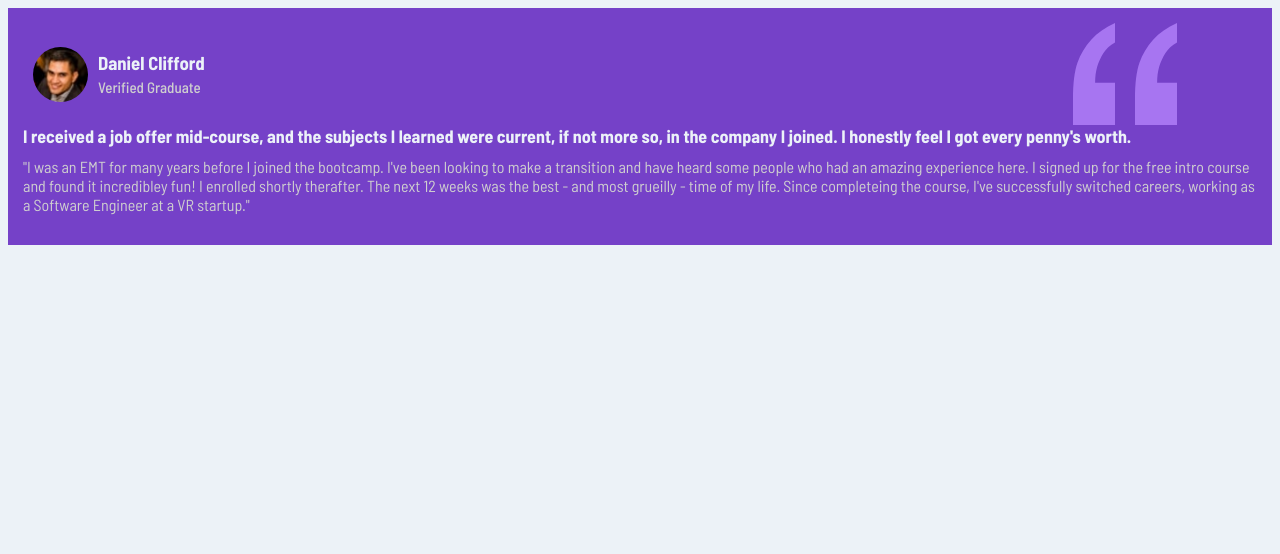
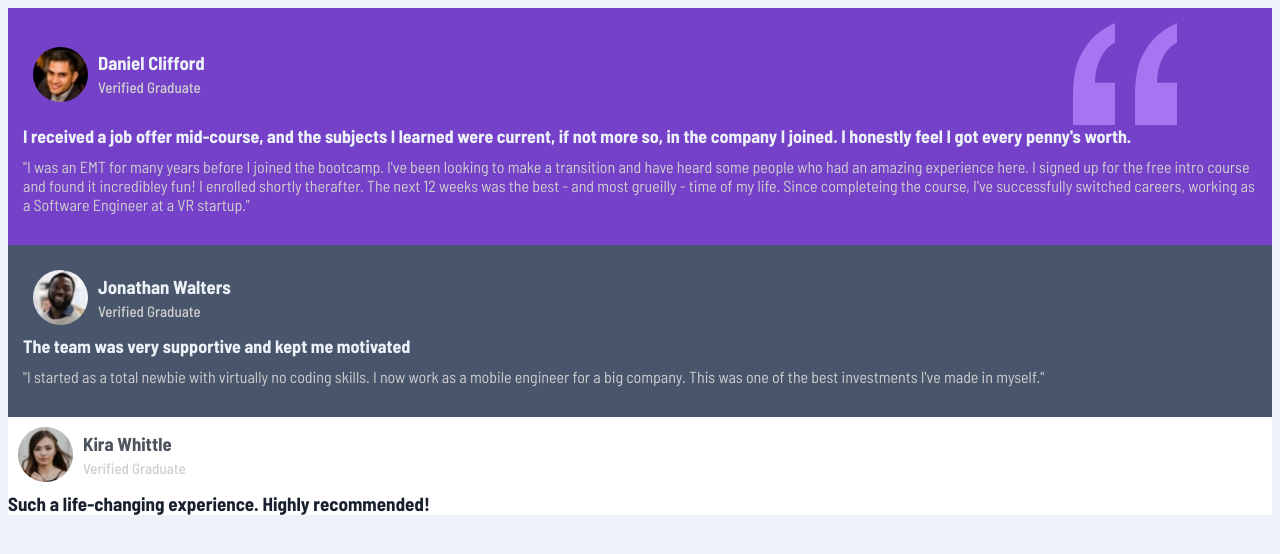
Before and after one commit to BuhleMtshali/grid-testimonials, a plain HTML site: page index.html in a window 1280 px wide. Drawn offline with Linux system fonts and the light colour scheme.

Commit message:
updated the stylesheet

```diff
--- a/index.css
+++ b/index.css
@@ -49,3 +49,17 @@ h3 {
   color: hsl(0, 0%, 81%);
   margin-top: 10px;
 }
+.dark-grey-container {
+  background-color: hsl(217, 19%, 35%);
+  padding: 15px;
+}
+.vertical-white-container {
+  background-color: hsl(0, 0%, 100%);
+}
+.kira {
+  color: #4d545d;
+}
+.dark-blue {
+  color: hsl(219, 29%, 14%);
+  font-size: 19px;
+}
--- a/index.html
+++ b/index.html
@@ -44,8 +44,39 @@
           </p>
         </div>
       </div>
-      <div class="dark-grey-container"></div>
-      <div class="vertical-white-container"></div>
+      <div class="dark-grey-container">
+        <div class="img-name-container">
+          <img src="img/image-jonathan.jpg" alt="jonathan" class="profile" />
+          <h3>
+            Jonathan Walters<br />
+            <span class="grey-text">Verified Graduate</span>
+          </h3>
+        </div>
+        <div class="text">
+          <p class="bold-text">
+            The team was very supportive and kept me motivated
+          </p>
+          <p class="light-text">
+            "I started as a total newbie with virtually no coding skills. I now
+            work as a mobile engineer for a big company. This was one of the
+            best investments I've made in myself."
+          </p>
+        </div>
+      </div>
+      <div class="vertical-white-container">
+        <div class="img-name-container">
+          <img src="img/image-kira.jpg" alt="kira" class="profile" />
+          <h3 class="kira">
+            Kira Whittle<br />
+            <span class="grey-text">Verified Graduate</span>
+          </h3>
+        </div>
+        <div class="text">
+          <p class="bold-text dark-blue">
+            Such a life-changing experience. Highly recommended!
+          </p>
+        </div>
+      </div>
       <div class="bottom-left-container"></div>
       <div class="horizontal-black-container"></div>
     </div>
```
